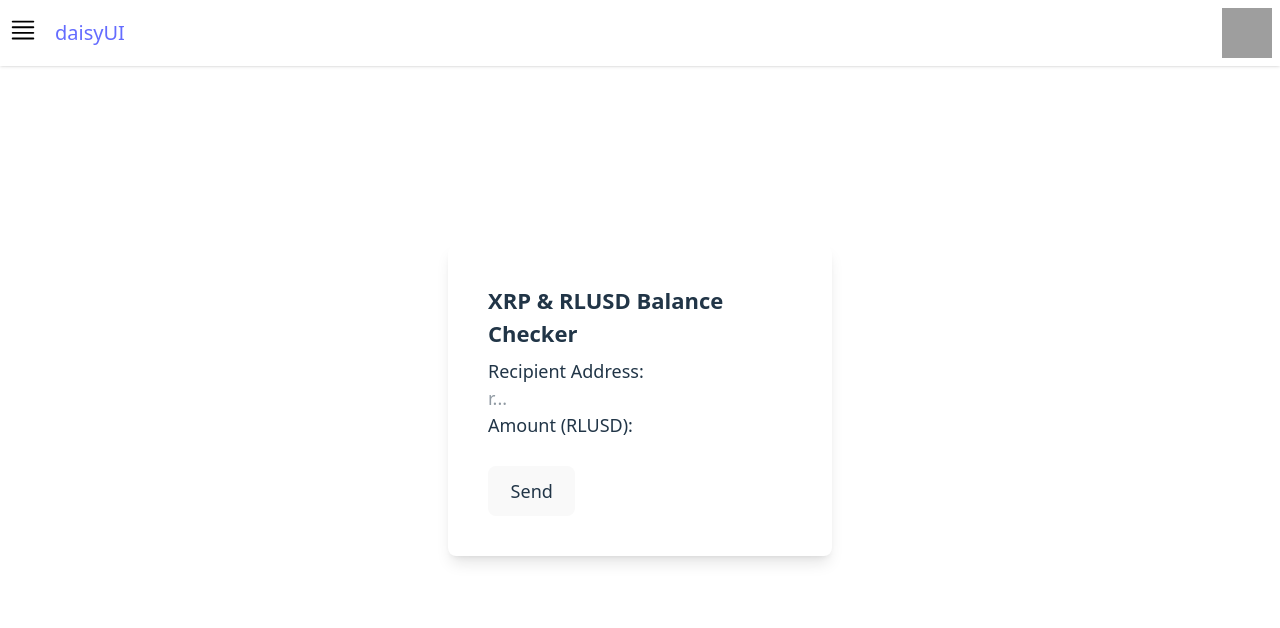
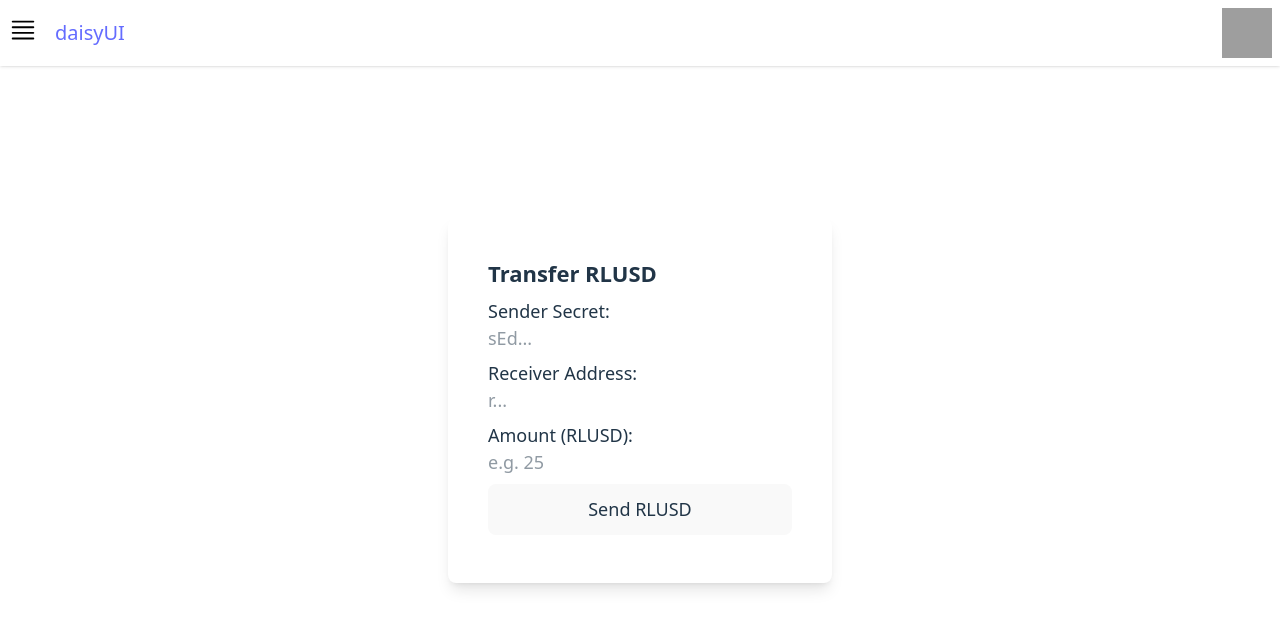
Before and after one commit to feliciahxy/EasyAHackathon, a React (Vite) app in the folder react-frontend/: page /transfer-money in a window 1280 px wide. Shown: the top 628 px of the page. Built offline with nearby package versions, Linux system fonts and the light colour scheme; grey boxes are pictures that could not be loaded.

Commit message:
fixed transferRLUSD component

```diff
--- a/react-frontend/src/App.jsx
+++ b/react-frontend/src/App.jsx
@@ -1,3 +1,4 @@
+import React from 'react';
 import Navbar from "./components/Navbar.jsx";
 import {BrowserRouter as Router, Routes, Route} from 'react-router-dom';
 import Home from './pages/Home';
--- /dev/null
+++ b/react-frontend/src/components/TransferRLUSD.jsx
@@ -0,0 +1,78 @@
+import React, { useState } from "react";
+import axios from "axios";
+
+const API_URL = "http://localhost:8000/transfer_rlusd";
+
+function TransferRLUSD() {
+  const [senderSeed, setSenderSeed] = useState("");
+  const [receiverAddress, setReceiverAddress] = useState("");
+  const [amount, setAmount] = useState("");
+  const [status, setStatus] = useState("");
+
+  const handleTransfer = async () => {
+    if (!senderSeed || !receiverAddress || !amount) {
+      setStatus("❌ All fields are required.");
+      return;
+    }
+
+    try {
+      const response = await axios.post(API_URL, {
+        sender_seed: senderSeed,
+        receiver_address: receiverAddress,
+        amount,
+      });
+
+      if (response.data.success) {
+        setStatus(`✅ Success! TX Hash: ${response.data.result.hash}`);
+      } else {
+        setStatus(`❌ Failed: ${response.data.error}`);
+      }
+    } catch (err) {
+      console.error(err);
+      setStatus("❌ Error: Transaction failed.");
+    }
+  };
+
+  return (
+    <div className="flex items-center justify-center w-screen">
+      <div className="card w-96 bg-base-100 card-xl shadow-lg">
+        <div className="card-body">
+          <h2 className="card-title">Transfer RLUSD</h2>
+          <div>
+            <label>Sender Secret:</label>
+            <input
+              type="text"
+              value={senderSeed}
+              onChange={(e) => setSenderSeed(e.target.value)}
+              placeholder="sEd..."
+              style={{ width: "100%" }}
+            />
+          </div>
+          <div>
+            <label>Receiver Address:</label>
+            <input
+              type="text"
+              value={receiverAddress}
+              onChange={(e) => setReceiverAddress(e.target.value)}
+              placeholder="r..."
+              style={{ width: "100%" }}
+            />
+          </div>
+          <div>
+            <label>Amount (RLUSD):</label>
+            <input
+              type="text"
+              value={amount}
+              onChange={(e) => setAmount(e.target.value)}
+              placeholder="e.g. 25"
+            />
+          </div>
+          <button onClick={handleTransfer}>Send RLUSD</button>
+          <p>{status}</p>
+        </div>
+      </div>
+    </div>
+  );
+}
+
+export default TransferRLUSD;
--- a/react-frontend/src/main.jsx
+++ b/react-frontend/src/main.jsx
@@ -1,4 +1,4 @@
-import { StrictMode } from 'react'
+import React, { StrictMode } from 'react'
 import ReactDOM from 'react-dom/client'
 import './index.css'
 import App from './App.jsx'
--- a/react-frontend/src/pages/TransferMoney.jsx
+++ b/react-frontend/src/pages/TransferMoney.jsx
@@ -1,8 +1,8 @@
-import SendRLUSD from "../components/SendRLUSD";
+import TransferRLUSD from "../components/TransferRLUSD";
 
 function TransferMoney() {
   return (
-    <SendRLUSD />
+    <TransferRLUSD />
   );
 }
 export default TransferMoney;
```
